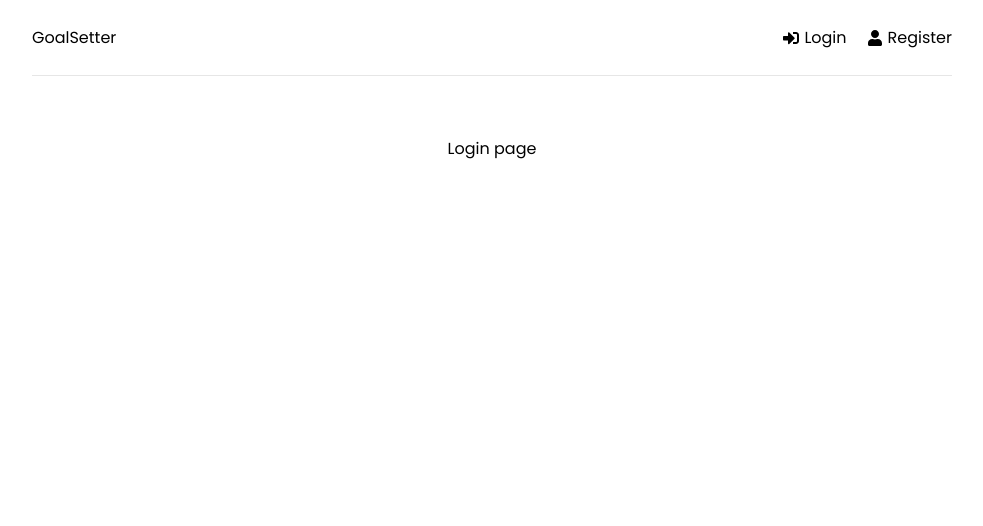
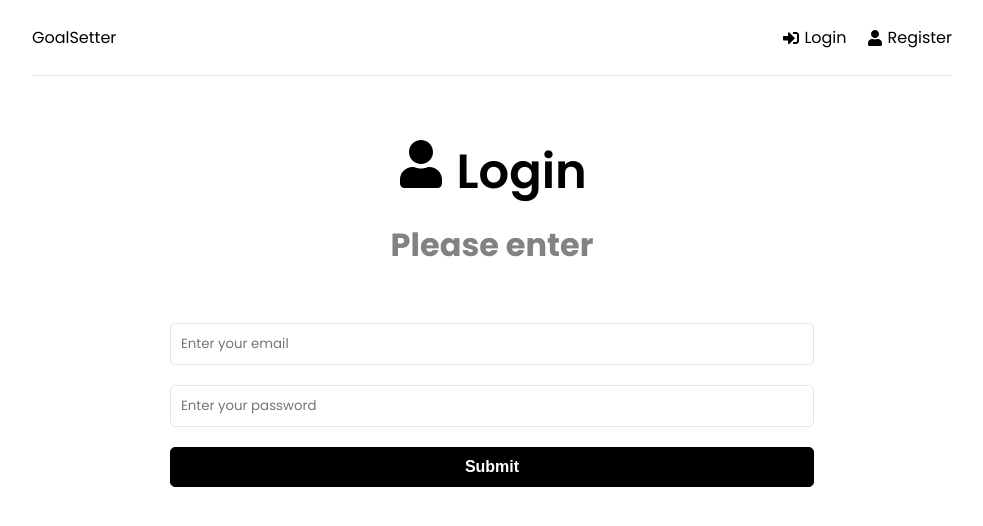
Before and after one commit to Hiyudev/study-mern-stack, a React (Create React App) app in the folder frontend/: page /login in a window 1280 px wide. Shown: the top 526 px of the page, without its empty margins (148-1131 px from the left). Built offline with nearby package versions, Linux system fonts and the light colour scheme.

Commit message:
✅ Added: Working login page

```diff
--- a/frontend/src/features/auth/authService.js
+++ b/frontend/src/features/auth/authService.js
@@ -12,12 +12,24 @@ const register = async (userData) => {
   }
 };
 
+const login = async (userData) => {
+  const res = await axios.post(API_URL + 'login', userData);
+  const {data} = res;
+
+  if(data) {
+    const strData = JSON.stringify(data);
+    localStorage.setItem('user', strData)
+  }
+};
+
+
 const logout = async () => {
   localStorage.removeItem('user');
 }
 
 const authService = {
   register,
+  login,
   logout
 }
 
--- a/frontend/src/features/auth/authSlice.js
+++ b/frontend/src/features/auth/authSlice.js
@@ -16,6 +16,21 @@ export const register = createAsyncThunk(
   async (user, thunkAPI) => {
     try {
       return await authService.register(user);
+    } catch (err) {
+      const message =
+        (err.response && err.response.data && err.response.data.message) ||
+        err.message ||
+        err.toString();
+      return thunkAPI.rejectWithValue(message);
+    }
+  }
+);
+
+export const login = createAsyncThunk(
+  "auth/login",
+  async (user, thunkAPI) => {
+    try {
+      return await authService.login(user);
     } catch (err) {
       const message =
         (err.response && err.response.data && err.response.data.message) ||
@@ -57,6 +72,20 @@ export const authSlice = createSlice({
       state.message = action.payload;
       state.user = null;
     })
+    .addCase(login.pending, (state) => {
+      state.isLoading = true;
+    })
+    .addCase(login.fulfilled, (state, action) => {
+      state.isLoading = false;
+      state.isSuccess = true;
+      state.user = action.payload
+    })
+    .addCase(login.rejected, (state, action) => {
+      state.isLoading = false;
+      state.isError = true;
+      state.message = action.payload;
+      state.user = null;
+    })
     .addCase(logout.fulfilled, (state, action) => {
       state.user = null;
     })
--- a/frontend/src/pages/Login.jsx
+++ b/frontend/src/pages/Login.jsx
@@ -1,7 +1,83 @@
-function LoginPage() {
+import React, { Fragment, useState } from "react";
+import { useSelector, useDispatch } from 'react-redux'
+import { useNavigate } from 'react-router-dom'
+import { toast } from 'react-toastify'
+import { login, register, reset } from '../features/auth/authSlice'
+import Spinner from '../components/Spinner'
+import { FaUser } from "react-icons/fa";
+import { useEffect } from "react";
+
+function RegisterPage() {
+
+  const [formData, setFormData] = useState({
+    name: "",
+    email: "",
+    password: "",
+  })
+
+  const { name, email, password } = formData;
+
+  const navigate = useNavigate();
+  const dispatch = useDispatch();
+
+  const { user, isLoading, isSuccess, isError, message } = useSelector((state) => state.auth);
+
+  useEffect(() => {
+    if (isError) {
+      toast.error(message)
+    }
+
+    if (isSuccess || user) {
+      navigate('/')
+    }
+
+    dispatch(reset())
+  }, [user, isSuccess, isError, message, navigate, dispatch])
+
+  const onChange = (e) => {
+    setFormData((prevState) => ({
+      ...prevState,
+      [e.target.name]: e.target.value
+    }))
+  }
+
+  const onSubmit = (e) => {
+    e.preventDefault();
+
+    const userData = {
+      email, password
+    }
+
+    dispatch(login(userData))
+  }
+
+  if (isLoading) {
+    return <Spinner />
+  }
+
   return (
-    <div>Login page</div>
+    <Fragment>
+      <section className="heading">
+        <h1>
+          <FaUser /> Login
+        </h1>
+        <p>Please enter</p>
+      </section>
+      <section className="form">
+        <form onSubmit={onSubmit}>
+          <div className="form-group">
+            <input type="text" className="form-control" id="email" name="email" value={email} placeholder="Enter your email" onChange={onChange} />
+          </div>
+          <div className="form-group">
+            <input type="password" className="form-control" id="password" name="password" value={password} placeholder="Enter your password" onChange={onChange} autoComplete="password" />
+          </div>
+          <div className="form-group">
+            <button type="submit" className="btn btn-block">Submit</button>
+          </div>
+        </form>
+      </section>
+    </Fragment>
   );
 }
 
-export default LoginPage;
+export default RegisterPage;
```
